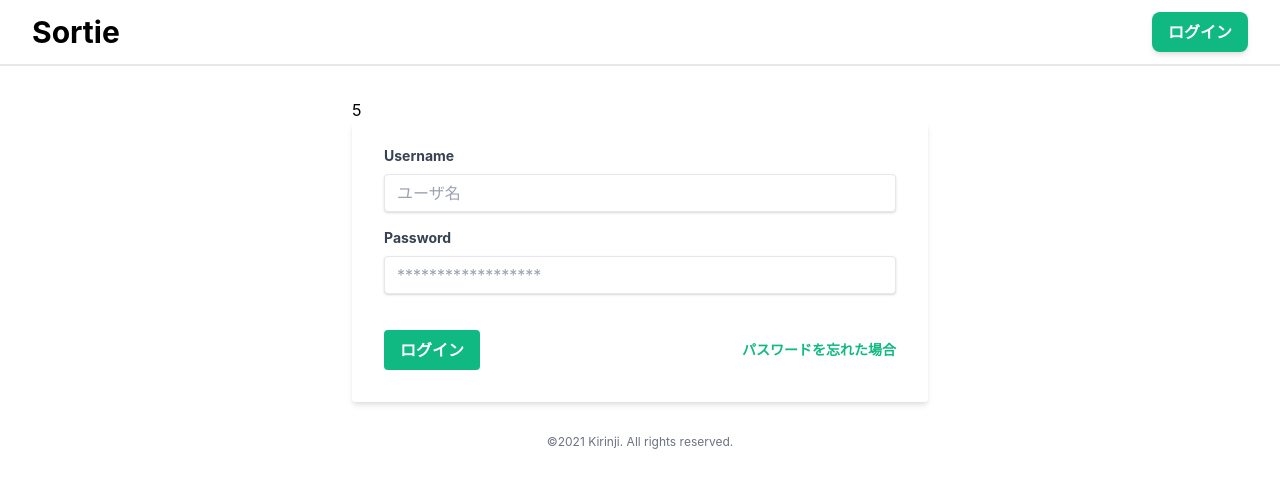
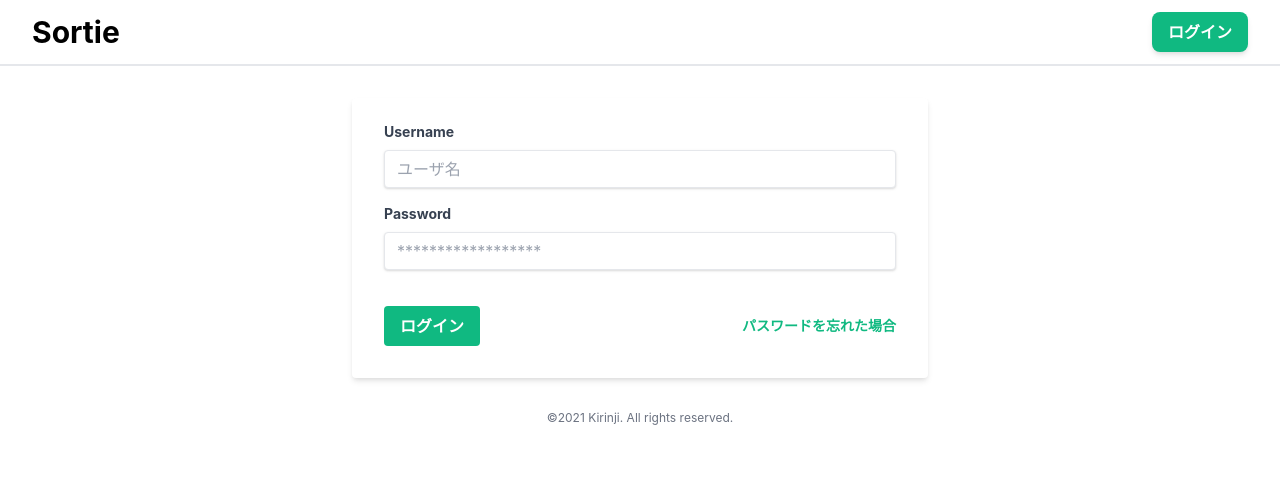
Before and after one commit to Katsukiniwa/highlevel-qiita, a Next.js app in the folder frontend/: page /login in a window 1280 px wide. Shown: the top 488 px of the page. Built offline with nearby package versions, Linux system fonts and the light colour scheme.

Commit message:
call useLogin

```diff
--- a/frontend/src/pages/login.tsx
+++ b/frontend/src/pages/login.tsx
@@ -3,26 +3,18 @@ import BaseLayout from '../components/layouts/BaseLayout'
 import React from "react"
 import Head from 'next/head'
 import { useForm, SubmitHandler } from "react-hook-form";
+import { useLogin } from '../module/authentication/login/hooks/useLogin';
 
 interface IFormInput {
-  username: String;
-  password: String;
+  username: string;
+  password: string;
 }
 
 export default function Login() {
   const { register, handleSubmit } = useForm<IFormInput>();
-  const [time, setTime] = useState(0);
 
-  // クリーンアップ関数を登録（return）する
-  useEffect(() => {
-    const timerId = setInterval(() => setTime(time + 1), 1000);
-    return () => clearInterval(timerId);
-  });
-
-
-
-  const onSubmit: SubmitHandler<IFormInput> = data => {
-    console.log(data)
+  const useSubmit: SubmitHandler<IFormInput> = (data) => {
+    useLogin(data)
   };
 
   return (
@@ -34,10 +26,9 @@ export default function Login() {
       </Head>
 
       <div className="w-1/2 mx-auto p-8">
-        <div>{time}</div>
         <form
           className="bg-white shadow-md rounded px-8 pt-6 pb-8 mb-4"
-          onSubmit={handleSubmit(onSubmit)}
+          onSubmit={handleSubmit(useSubmit)}
         >
           <div className="mb-4">
             <label className="block text-gray-700 text-sm font-bold mb-2" htmlFor="username">
```
